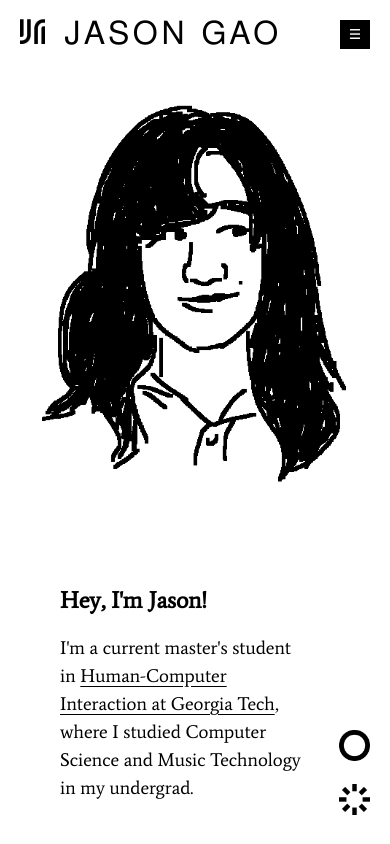
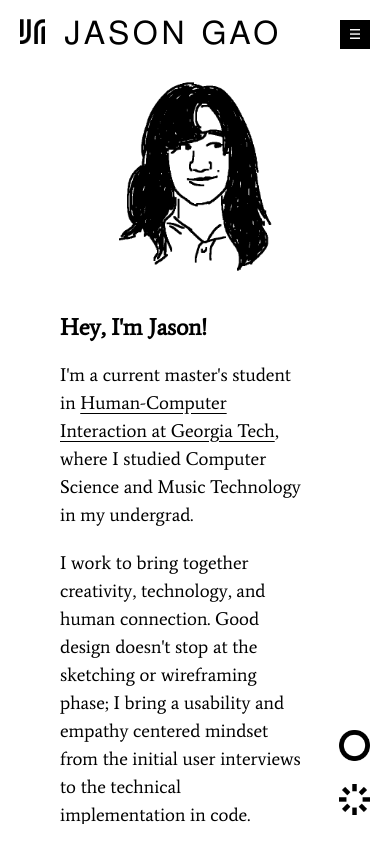
Before and after one commit to MyriadRivers/myriadrivers.github.io, a React (Create React App) app: page /about in a window 390 px wide. Built offline with nearby package versions, Linux system fonts and the light colour scheme.

Commit message:
Adjust scaling for mobile and fix dashboard title

```diff
--- a/src/components/Grid/Grid.tsx
+++ b/src/components/Grid/Grid.tsx
@@ -4,6 +4,7 @@ import { To } from "react-router-dom";
 import { useState, useEffect } from "react"
 import Tag from "./Tag";
 import { ProjectTag } from "../../types";
+import breakpoints from "../../styles/breakpoints";
 
 const StyledGrid = styled.div`
     position: relative;
@@ -21,9 +22,16 @@ const StyledGrid = styled.div`
     .grid {
         display: grid;
         grid-template-columns: repeat(auto-fill, minmax(400px, 1fr));
+        @media ${breakpoints.mobile} {
+            grid-template-columns: repeat(auto-fill, minmax(300px, 1fr));
+        }
         gap: 20px;
         overflow: auto;
         padding: 0px 20px;
+
+        @media ${breakpoints.mobile} {
+            padding: 0px;
+        }
     }
 
     margin: auto;
--- a/src/pages/about/About.tsx
+++ b/src/pages/about/About.tsx
@@ -25,6 +25,9 @@ const StyledAbout = styled.div`
     overflow: auto;
 
     gap: 40px;
+    @media ${breakpoints.mobile} {
+        gap: 0px;
+    }
 
     @media ${breakpoints.mobile} {
         flex-direction: column;
@@ -58,7 +61,8 @@ const StyledAbout = styled.div`
 
     .jasonImageContainer {
         @media ${breakpoints.mobile} {
-            width: 100%;
+            width: 50%;
+            margin: auto;
         }
         width: 140%;
         display: flex;
--- a/src/pages/projects/Dashboard/Dashboard.tsx
+++ b/src/pages/projects/Dashboard/Dashboard.tsx
@@ -8,7 +8,7 @@ import Link from "../../../components/Link";
 
 import researchSlides from "../../../assets/files/ux_research_environmental_justice.pdf";
 
-const title: string = "Meetup App Safety";
+const title: string = "Environmental Justice Dashboard";
 const dateRange: string = "Aug – Dec 2024";
 const subtitles = [
     { title: "Team", text: "Jason Gao, Shareen Chang, Madison Steinau, Xinxuyang Zhao" },
```
Also changed, not shown: src/components/Grid/Tile.tsx (+6 -1 lines).
